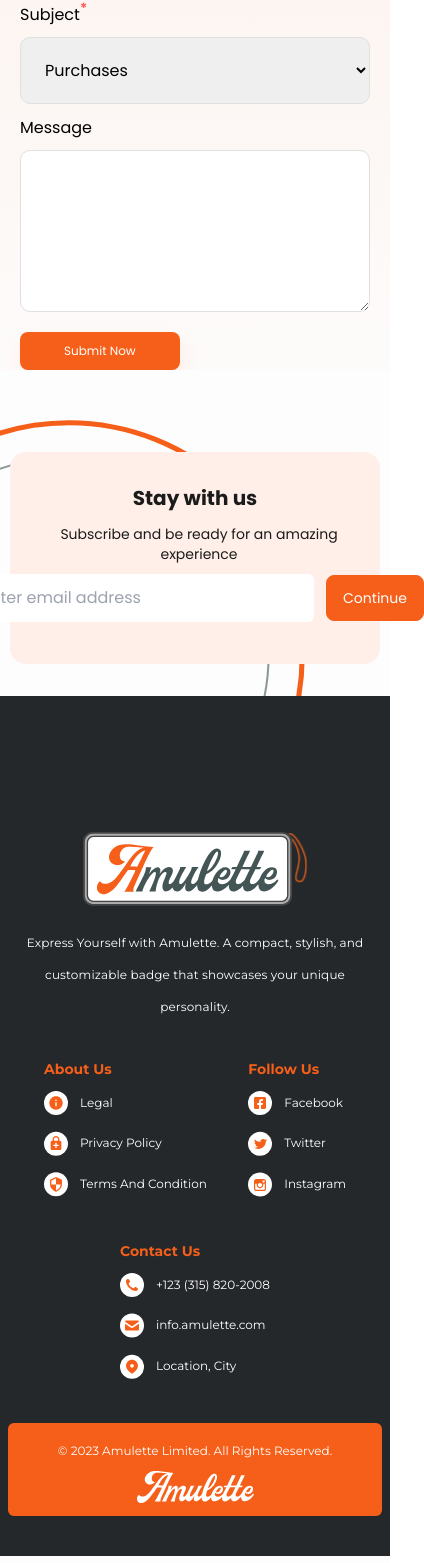
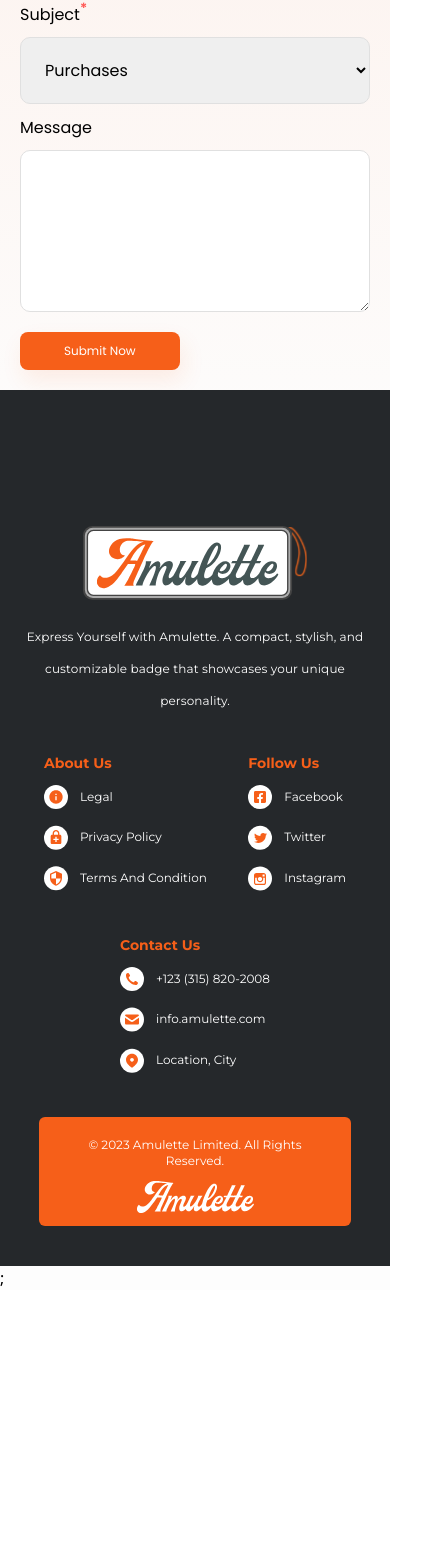
Before and after one commit to rahatcse5bu/Amulette-Website, a React (Vite) app: page / in a window 390 px wide. Shown: the part 6250-7813 px from the top of the page, 424 px wide, since content can reach past the window. After the commit the page ends 7540 px from the top, so only its background shows below. Built offline with nearby package versions, Linux system fonts and the light colour scheme.

Commit message:
fixed header

```diff
--- a/src/components/Footer/Copyright/Copyright.jsx
+++ b/src/components/Footer/Copyright/Copyright.jsx
@@ -1,7 +1,6 @@
-
 const Copyright = () => {
 	return (
-		<div className="copyright-wrapper mx-2  lg:mx-0 pb-10">
+		<div className="copyright-wrapper  w-[80%] mx-auto  pb-10">
 			<div className="copyright containerr max-w-amulette lg:px-amulette bg-primaryColor rounded-md flex flex-col lg:flex-row items-center justify-between px-5 lg:px--10  pt-5 pb--4 lg:py-9 mb--[102px] mx-auto lg:mx-auto lg:mt-16">
 				<div className="copyright-text capitalize font-Montserrat text-xs lg:text-lg text-white text-center lg:text-left">
 					© 2023 Amulette Limited. All rights reserved.
--- a/src/components/Footer/Footer.jsx
+++ b/src/components/Footer/Footer.jsx
@@ -4,8 +4,8 @@ import DesktopFooter from "./DesktopFooter";
 import StayWithUs from "./StayWithUs/StayWithUs";
 const Footer = () => {
 	return (
-		<div className="footer">
-			<div className="stay-with-us-wrapper desktop hiddnen lg::block">
+		<div className="footer  mx-auto">
+			<div className="stay-with-us-wrapper desktop hidden lg:block">
 				<StayWithUs />
 			</div>
 			<div className="footer-wrapper relative bg-[#25282B] lg:pt-[60px] lg:pb-[60px] mb-0">
--- a/src/components/Home/ContactUs/ContactUs.jsx
+++ b/src/components/Home/ContactUs/ContactUs.jsx
@@ -1,10 +1,11 @@
-
 const ContactUs = () => {
 	return (
-		<div className="contact-us-wrapper pt-6 lg:pt-7"
-		style={{
-			backgroundImage:"linear-gradient(180deg, rgba(246, 95, 25, 0.10) 0%, rgba(246, 95, 25, 0.01) 100%)",
-	}}
+		<div
+			className="contact-us-wrapper pt-6 lg:pt-7"
+			style={{
+				backgroundImage:
+					"linear-gradient(180deg, rgba(246, 95, 25, 0.10) 0%, rgba(246, 95, 25, 0.01) 100%)",
+			}}
 		>
 			<div className="containerr max-w-amulette lg:px-amulette mx-auto contact-us flex flex-col items-center justify-center px-5 lg:px--0">
 				<h1 className="text-center font-Poppins text-xl lg:text-[40px] font-bold">
@@ -54,7 +55,7 @@ const ContactUs = () => {
 									className="w-full mt-2.5 px-5 py-5 border border-[#E0E0E0] rounded-[10px]"
 								></textarea>
 							</div>
-							<div className="pt-2 button-wrapper">
+							<div className="pt-2 button-wrapper lg:pb-0 pb-5">
 								<button
 									style={{
 										boxShadow:
```
